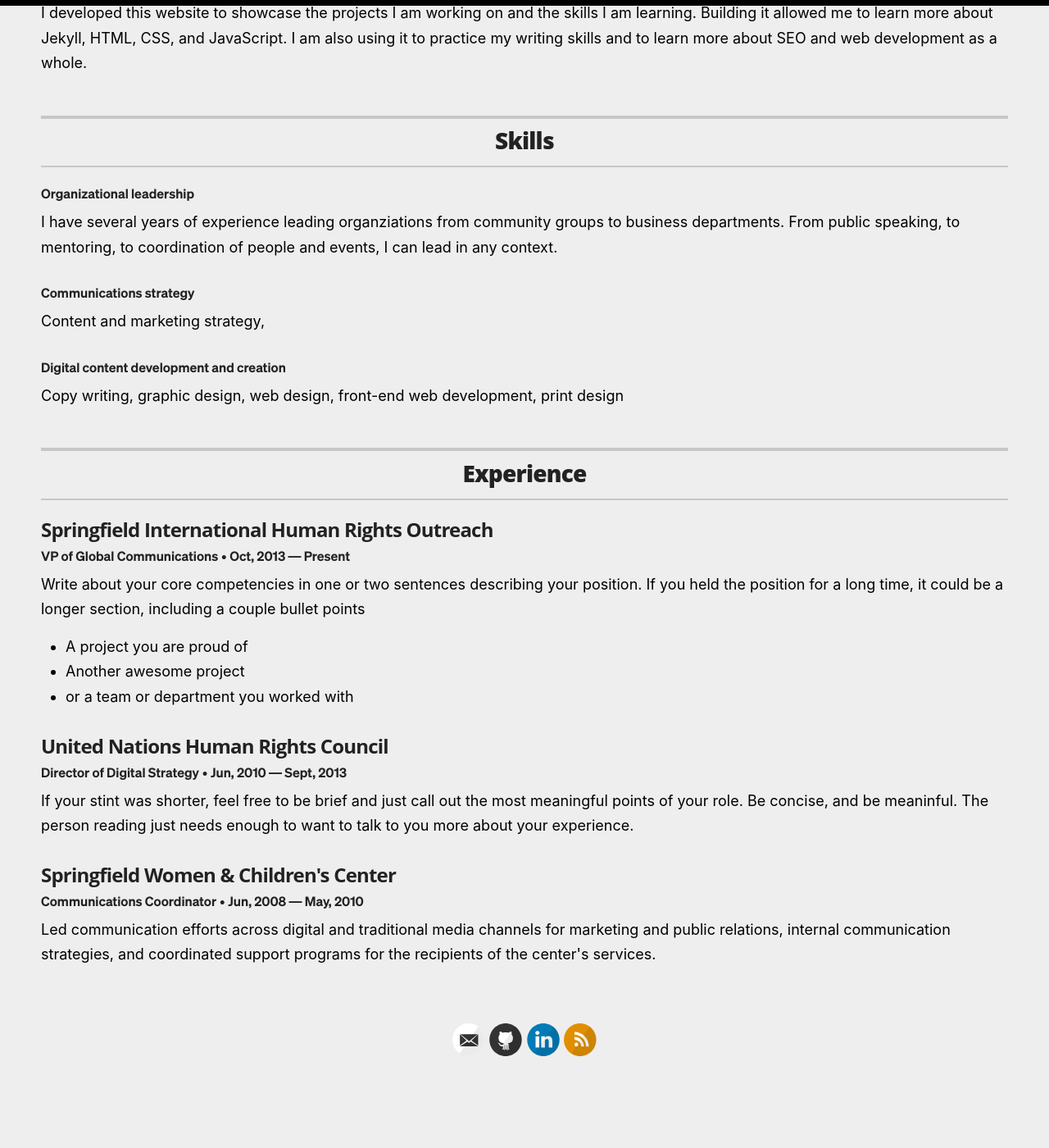
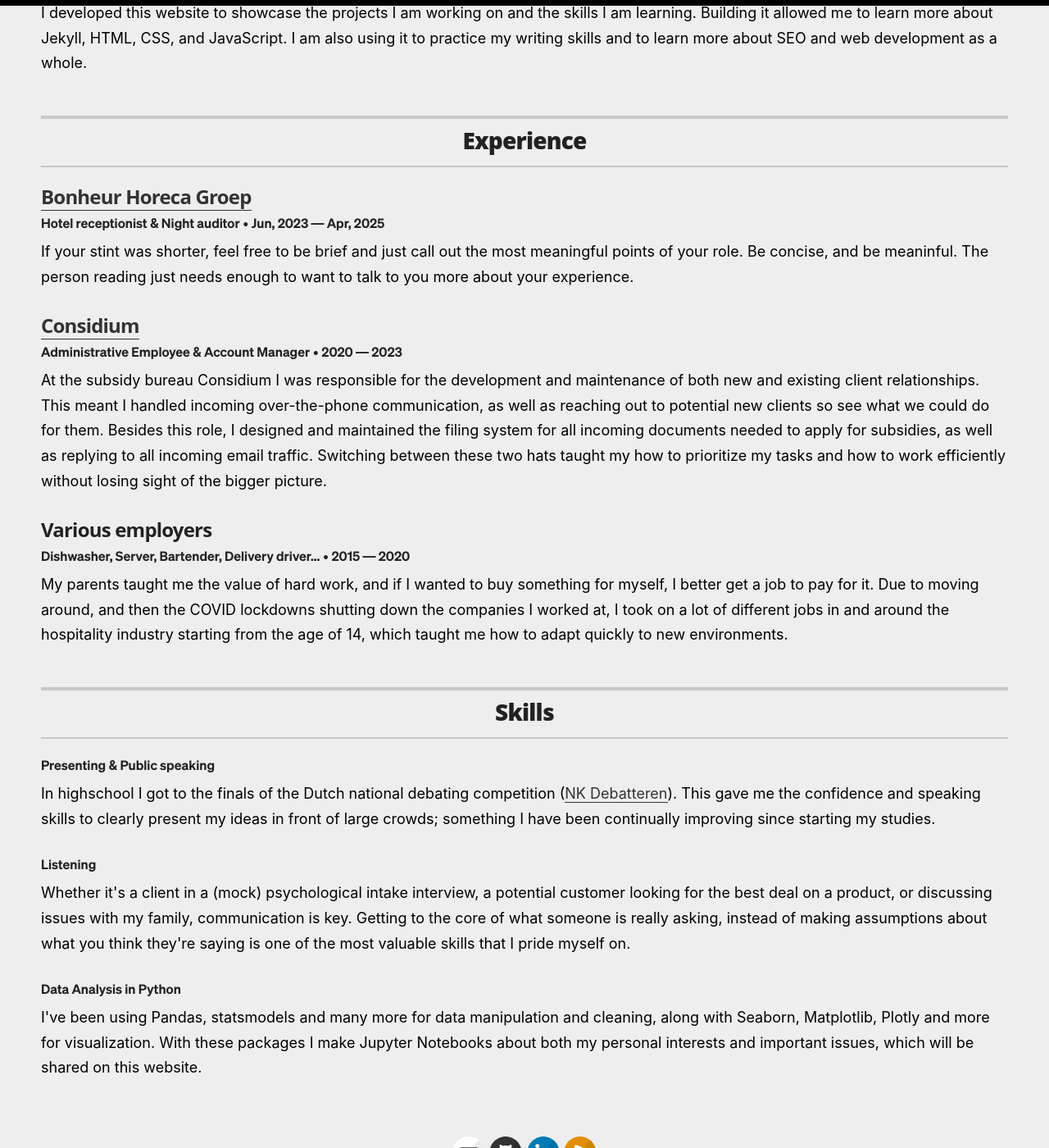
Before and after one commit to Pil0tz/pil0tz.github.io, a Jekyll site: the page built from _pages/resume.md, in a window 1280 px wide and 1400 px high, scrolled down 1609 px. Shown: the whole window at 82% size. Built offline with Jekyll 4.4.1, drawn with Linux system fonts in a browser that asks for light colours; before the commit the page ends 2927 px from its top, so only the background shows below that; some of the changed text lies outside the part shown.

Commit message:
finalise first draft of resume

```diff
--- a/_data/experience.yml
+++ b/_data/experience.yml
@@ -1,19 +1,27 @@
 # Jobs
-# VP of Global Communications
-- company: Springfield International Human Rights Outreach
-  position: VP of Global Communications
-  duration: Oct, 2013 &mdash; Present
-  summary: Write about your core competencies in one or two sentences describing your position. If you held the position for a long time, it could be a longer section, including a couple bullet points	<ul class="resume-item-list"><li>A project you are proud of</li><li>Another awesome project</li><li>or a team or department you worked with</li></ul>
-
-# Director of Digital Stratgy
-- company: United Nations Human Rights Council
-  position: Director of Digital Strategy
-  duration:  Jun, 2010 &mdash; Sept, 2013
+- company: Bonheur Horeca Groep
+  position: Hotel receptionist & Night auditor
+  duration:  Jun, 2023 &mdash; Apr, 2025
+  url: https://www.bonheurhorecagroep.nl/
   summary: If your stint was shorter, feel free to be brief and just call out the most meaningful points of your role. Be concise, and be meaninful. The person reading just needs enough to want to talk to you more about your experience.
 
 
-# Communications Coordinator
-- company: Springfield Women & Children's Center
-  position: Communications Coordinator
-  duration:   Jun, 2008  &mdash; May, 2010
-  summary: Led communication efforts across digital and traditional media channels for marketing and public relations, internal communication strategies, and coordinated support programs for the recipients of the center's services.
+- company: Considium
+  position: Administrative Employee & Account Manager
+  duration: 2020 &mdash; 2023
+  url: "https://considium.nl"
+  summary: |
+    At the subsidy bureau Considium I was responsible for the development and maintenance of both new and existing client relationships.
+    This meant I handled incoming over-the-phone communication, as well as reaching out to potential new clients so see what we could do for them.
+    Besides this role, I designed and maintained the filing system for all incoming documents needed to apply for subsidies, as well as replying to all incoming email traffic.
+    Switching between these two hats taught my how to prioritize my tasks and how to work efficiently without losing sight of the bigger picture.
+
+
+- company: Various employers
+  position: Dishwasher, Server, Bartender, Delivery driver...
+  duration: 2015 &mdash; 2020
+  url:
+  summary: |
+    My parents taught me the value of hard work, and if I wanted to buy something for myself, I better get a job to pay for it.
+    Due to moving around, and then the COVID lockdowns shutting down the companies I worked at,
+    I took on a lot of different jobs in and around the hospitality industry starting from  the age of 14, which taught me how to adapt quickly to new environments.
--- a/_data/skills.yml
+++ b/_data/skills.yml
@@ -1,12 +1,15 @@
 # Skills
-# Organizational leadership
-- skill: Organizational leadership
-  description: I have several years of experience leading organziations from community groups to business departments. From public speaking, to mentoring, to coordination of people and events, I can lead in any context.
+- skill: Presenting & Public speaking
+  description: |
+    In highschool I got to the finals of the Dutch national debating competition (<a href="https://schooldebatteren.nl/toernooien/nk-debatteren-havo-vwo/" target="_blank">NK Debatteren</a>).
+    This gave me the confidence and speaking skills to clearly present my ideas in front of large crowds; something I have been continually improving since starting my studies.
 
-# Communications strategy
-- skill: Communications strategy
-  description: Content and marketing strategy,
+- skill: Listening
+  description: |
+    Whether it's a client in a (mock) psychological intake interview, a potential customer looking for the best deal on a product, or discussing issues with my family, communication is key.
+    Getting to the core of what someone is really asking, instead of making assumptions about what you think they're saying is one of the most valuable skills that I pride myself on.
 
-# Digital content development and creation
-- skill: Digital content development and creation
-  description: Copy writing, graphic design, web design, front-end web development, print design
+- skill: Data Analysis in Python
+  description: |
+    I've been using Pandas, statsmodels and many more for data manipulation and cleaning, along with Seaborn, Matplotlib, Plotly and more for visualization.
+    With these packages I make Jupyter Notebooks about both my personal interests and important issues, which will be shared on this website.
--- a/_pages/resume.md
+++ b/_pages/resume.md
@@ -54,7 +54,8 @@ permalink: /resume/
 
     {% for education in site.data.education %}
     <div class="resume-item" itemscope itemprop="alumniOf" itemtype="http://schema.org/CollegeOrUniversity">
-      <h3 class="resume-item-title" itemprop="name">{{ education.uni }}</h3>
+      <h3 class="resume-item-title" itemprop="name">{% if education.url %}<a href="{{ education.url }}" target="_blank" itemprop="url">{{ education.uni }}</a>{% else %}{{ education.uni }}{% endif %}</h3>
+      <!-- <h3 class="resume-item-title" itemprop="name">{{ education.uni }}</h3> -->
       <h4 class="resume-item-details group" itemprop="description">{{ education.degree }} &bull; {{ education.year }}</h4>
       <h5 class="resume-item-details award-title" itemprop="description">{{ education.award }}</h5>
       <p class="resume-item-copy" itemprop="description">
@@ -92,6 +93,28 @@ permalink: /resume/
   <!-- end Projects -->
 
 
+
+  <!-- begin Experience -->
+  {% if site.resume_section_experience %}
+  <section class="content-section">
+
+    <header class="section-header">
+      <h2>Experience</h2>
+    </header>
+
+    {% for job in site.data.experience %}
+    <div class="resume-item" itemscope itemprop="worksFor" itemtype="http://schema.org/Organization">
+      <h3 class="resume-item-title" itemprop="name">{% if job.url %}<a href="{{ job.url }}" target="_blank" itemprop="url">{{ job.company }}</a>{% else %}{{ job.company }}{% endif %}</h3>
+      <h4 class="resume-item-details" itemprop="description">{{ job.position }} &bull; {{ job.duration }}</h4>
+      <p class="resume-item-copy">{{ job.summary }}</p>
+    </div><!-- end of resume-item -->
+    {% endfor %}
+
+  </section>
+  {% endif %}
+  <!-- end Experience -->
+
+
   <!-- begin Skills -->
   {% if site.resume_section_skills %}
   <section class="content-section">
@@ -109,26 +132,6 @@ permalink: /resume/
   {% endif %}
   <!-- end Skills -->
 
-
-  <!-- begin Experience -->
-  {% if site.resume_section_experience %}
-  <section class="content-section">
-
-    <header class="section-header">
-      <h2>Experience</h2>
-    </header>
-
-    {% for job in site.data.experience %}
-    <div class="resume-item" itemscope itemprop="worksFor" itemtype="http://schema.org/Organization">
-      <h3 class="resume-item-title" itemprop="name">{{ job.company }}</h3>
-      <h4 class="resume-item-details" itemprop="description">{{ job.position }} &bull; {{ job.duration }}</h4>
-      <p class="resume-item-copy">{{ job.summary }}</p>
-    </div><!-- end of resume-item -->
-    {% endfor %}
-
-  </section>
-  {% endif %}
-  <!-- end Experience -->
 
 
   {% if site.resume_section_recognition %}
```
Also changed, not shown: _data/education.yml (+4 -3 lines).
